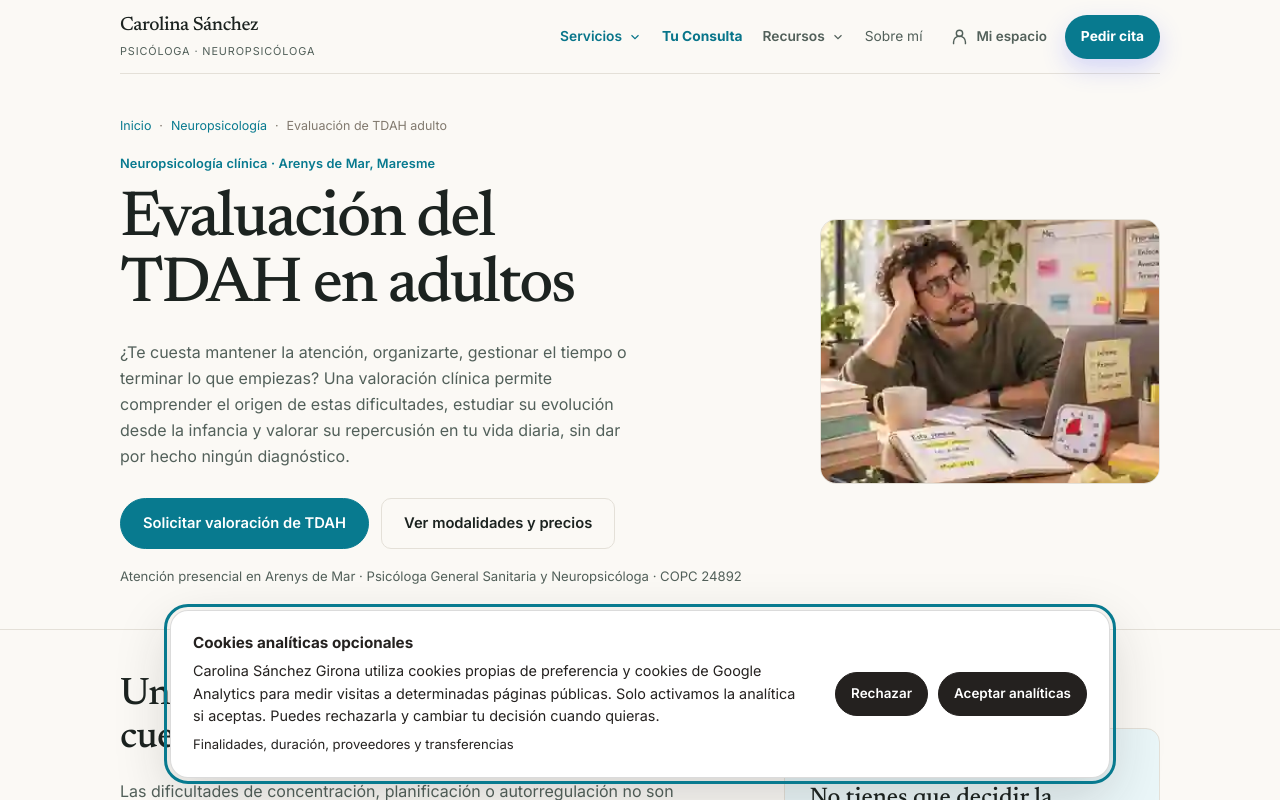
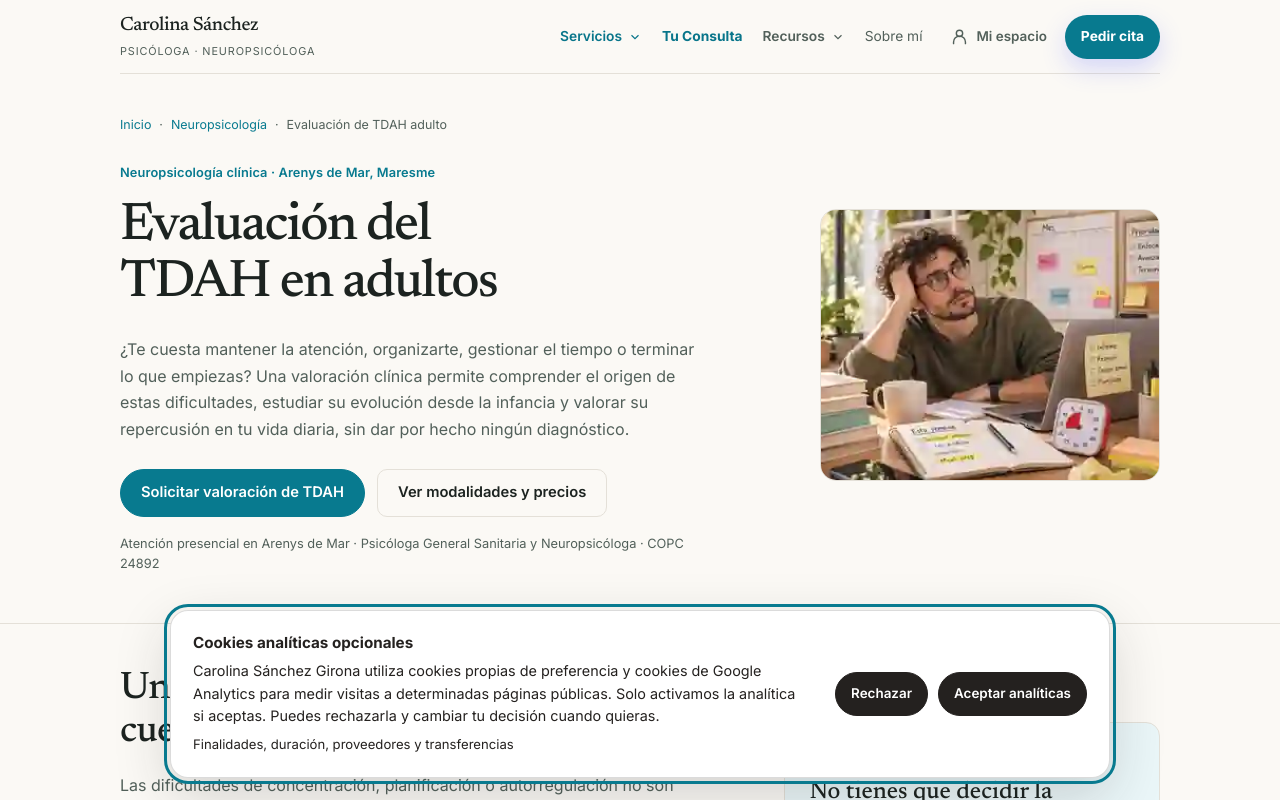
Before and after one commit to carolinasanchezgirona/Portfolio-Carolina, a Next.js app: page /evaluacion-tdah-adultos in a window 1280 px wide. Shown: the top 800 px of the page. Built offline with nearby package versions, Linux system fonts and the light colour scheme.

Commit message:
Correct ADHD hero spacing, alignment, breadcrumb overlap and empty button

```diff
--- a/app/evaluacion-tdah-adultos/tdah.css
+++ b/app/evaluacion-tdah-adultos/tdah.css
@@ -245,3 +245,108 @@
   .tdah-page .tdah-hero-photo{width:min(100%,310px);max-width:310px;height:auto;aspect-ratio:4/3;justify-self:start;margin-bottom:26px}
   .tdah-page .tdah-hero-photo img{width:100%;height:100%;min-height:0;aspect-ratio:4/3;object-fit:cover}
 }
+
+
+/* Corrección de solapamientos y proporciones, 04-11-2026.
+   Especificidad delimitada para evitar conflictos de estilos antiguos. */
+.tdah-page .seo-hero{
+  padding:42px 0 48px;
+  overflow:visible;
+}
+.tdah-page .tdah-hero-grid{
+  display:grid;
+  grid-template-columns:minmax(0,1fr) minmax(260px,340px);
+  align-items:center;
+  gap:clamp(30px,5vw,76px);
+  min-height:0;
+}
+.tdah-page .tdah-hero-copy{
+  padding:0;
+  min-width:0;
+  align-self:center;
+}
+.tdah-page .seo-breadcrumbs{
+  position:static;
+  margin:0 0 28px;
+  padding:0;
+  font-size:.78rem;
+  line-height:1.5;
+  color:var(--e-ink-soft);
+  opacity:1;
+}
+.tdah-page .seo-breadcrumbs a{color:var(--e-teal)}
+.tdah-page .editorial-eyebrow{margin:0 0 16px}
+.tdah-page .seo-hero h1{
+  max-width:14ch;
+  font-size:clamp(2.65rem,4.15vw,3.85rem);
+  line-height:1.06;
+  letter-spacing:-.035em;
+  margin:0;
+}
+.tdah-page .seo-lead{
+  max-width:58ch;
+  margin:24px 0 0;
+  font-size:clamp(.96rem,1.25vw,1.07rem);
+  line-height:1.67;
+}
+.tdah-page .seo-actions{
+  display:flex;
+  gap:12px;
+  margin-top:26px;
+  align-items:center;
+  flex-wrap:wrap;
+}
+.tdah-page .seo-actions a.editorial-btn{
+  max-width:100%;
+  min-height:48px;
+  padding:12px 20px;
+  font-size:.92rem;
+  line-height:1.4;
+  text-align:center;
+}
+.tdah-page .tdah-hero-note{max-width:70ch;margin:17px 0 0;font-size:.8rem;line-height:1.6}
+.tdah-page .tdah-hero-photo{
+  display:block;
+  width:100%;
+  max-width:340px;
+  height:auto;
+  min-height:0;
+  aspect-ratio:5/4;
+  margin:0;
+  justify-self:end;
+  align-self:center;
+  border:1px solid var(--e-line);
+  border-radius:16px;
+  overflow:hidden;
+}
+.tdah-page .tdah-hero-photo img{
+  display:block;
+  width:100%;
+  height:100%;
+  min-height:0;
+  aspect-ratio:5/4;
+  object-fit:cover;
+  object-position:center;
+}
+.tdah-page .tdah-choice{
+  display:block;
+  padding:21px 24px;
+}
+.tdah-page .tdah-choice>div{max-width:100%}
+.tdah-page .tdah-choice h3{margin:0 0 8px}
+.tdah-page .tdah-choice p{margin:0;line-height:1.6}
+@media(max-width:900px){
+  .tdah-page .tdah-hero-grid{grid-template-columns:minmax(0,1fr) minmax(210px,300px);gap:26px}
+  .tdah-page .seo-hero h1{font-size:clamp(2.35rem,4.3vw,3.3rem)}
+}
+@media(max-width:720px){
+  .tdah-page .seo-hero{padding:28px 0 34px}
+  .tdah-page .tdah-hero-grid{grid-template-columns:1fr;gap:24px}
+  .tdah-page .tdah-hero-copy{padding:0}
+  .tdah-page .seo-breadcrumbs{margin-bottom:20px}
+  .tdah-page .seo-hero h1{font-size:clamp(2.3rem,9vw,3.15rem)}
+  .tdah-page .seo-lead{margin-top:18px}
+  .tdah-page .seo-actions{margin-top:22px}
+  .tdah-page .tdah-hero-photo{width:min(100%,340px);max-width:340px;aspect-ratio:5/4;justify-self:start;margin:0}
+  .tdah-page .tdah-hero-photo img{width:100%;height:100%;aspect-ratio:5/4}
+}
```
